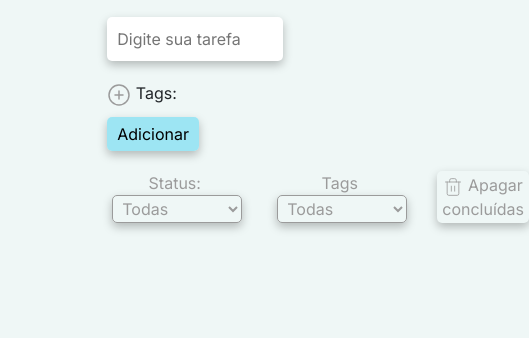
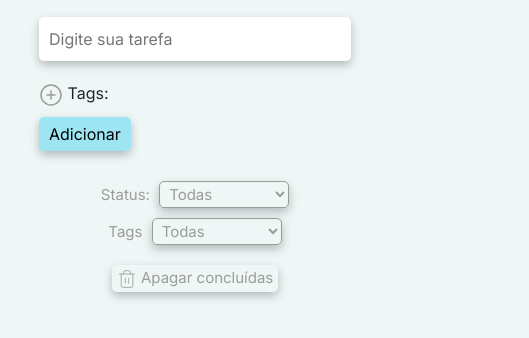
Before and after one commit to paolalemes/lista-de-tarefas, a plain HTML site: page index.html in a window 390 px wide. Shown: the part 56-394 px from the top of the page, 529 px wide, since content can reach past the window. Drawn offline with nearby package versions, Linux system fonts and the light colour scheme.

Commit message:
Ajuste de responsividade em telas menores

```diff
--- a/index.html
+++ b/index.html
@@ -132,7 +132,7 @@
         </select>
       </div>
       <div>
-        <button id="apagar-concluidas">
+        <button id="apagar-concluidas" value="Apagar concluidas">
           <img src="assets/trash-2.svg" alt="" />
           <span>Apagar concluídas</span>
         </button>
--- a/style.css
+++ b/style.css
@@ -233,6 +233,7 @@ h1 {
   width: 45%;
   margin: 20px auto;
   gap: 30px;
+  flex-wrap: nowrap;
 }
 
 .filtros span {
@@ -264,3 +265,53 @@ h1 {
 #apagar-concluidas:hover {
   scale: 1.05;
 }
+
+/* @media screen and (max-width: 500px) {
+  .filtros button {
+    font-size: 10px;
+    margin-top: 10px;
+  }
+} */
+@media screen and (max-width: 500px) {
+  .filtros button {
+    margin-top: 10px;
+  }
+}
+@media screen and (max-width: 750px) {
+  .filtros {
+    width: 100%;
+    padding: 10px;
+    gap: 10px;
+    align-items: center;
+    justify-content: center;
+    font-size: 15px;
+  }
+  .filtros button {
+    font-size: 10px;
+  }
+}
+
+@media screen and (max-width: 1400px) {
+  .form_tarefa {
+    width: 80%;
+  }
+
+  .filtros {
+    width: 80%;
+    flex-wrap: wrap;
+  }
+
+  .section_tarefas {
+    width: 80%;
+  }
+}
+
+@media screen and (max-width: 1500px) {
+  .filtros {
+    flex-wrap: wrap;
+  }
+
+  .filtros button {
+    font-size: 15px;
+  }
+}
```
